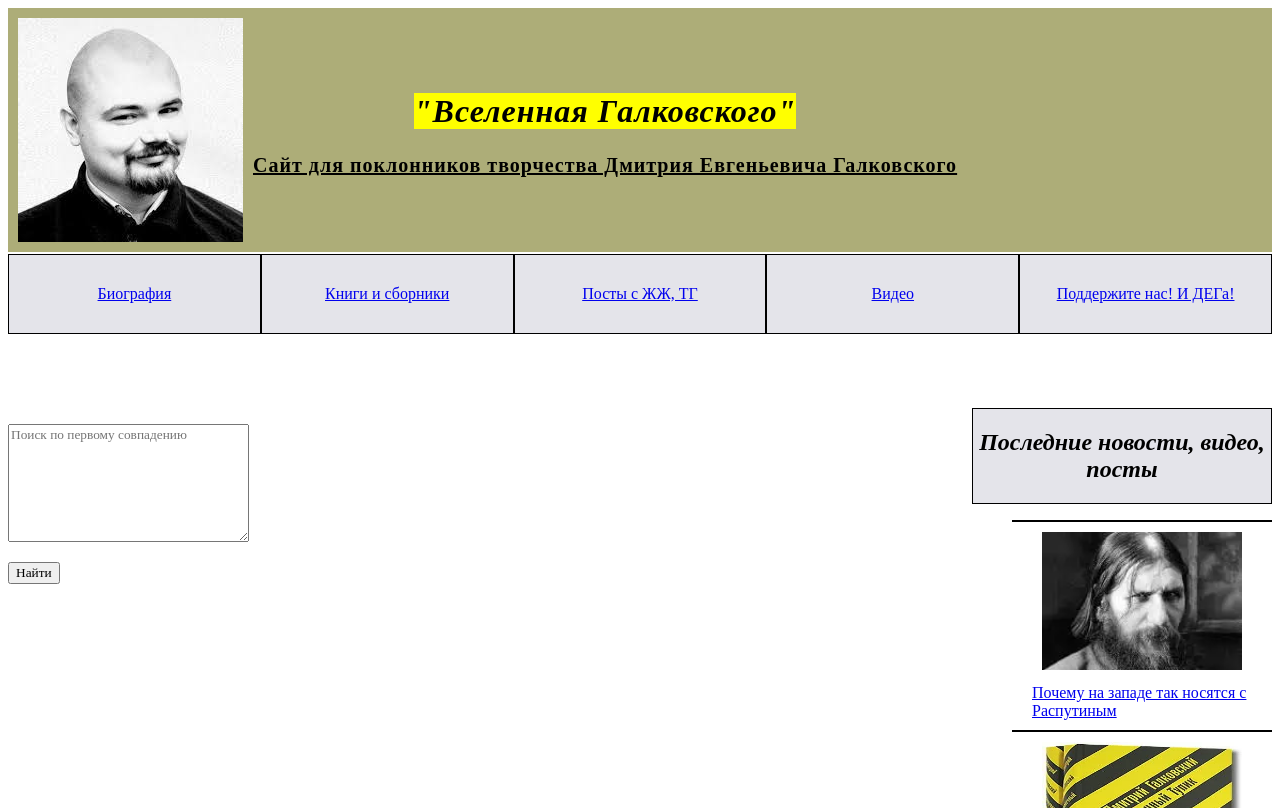
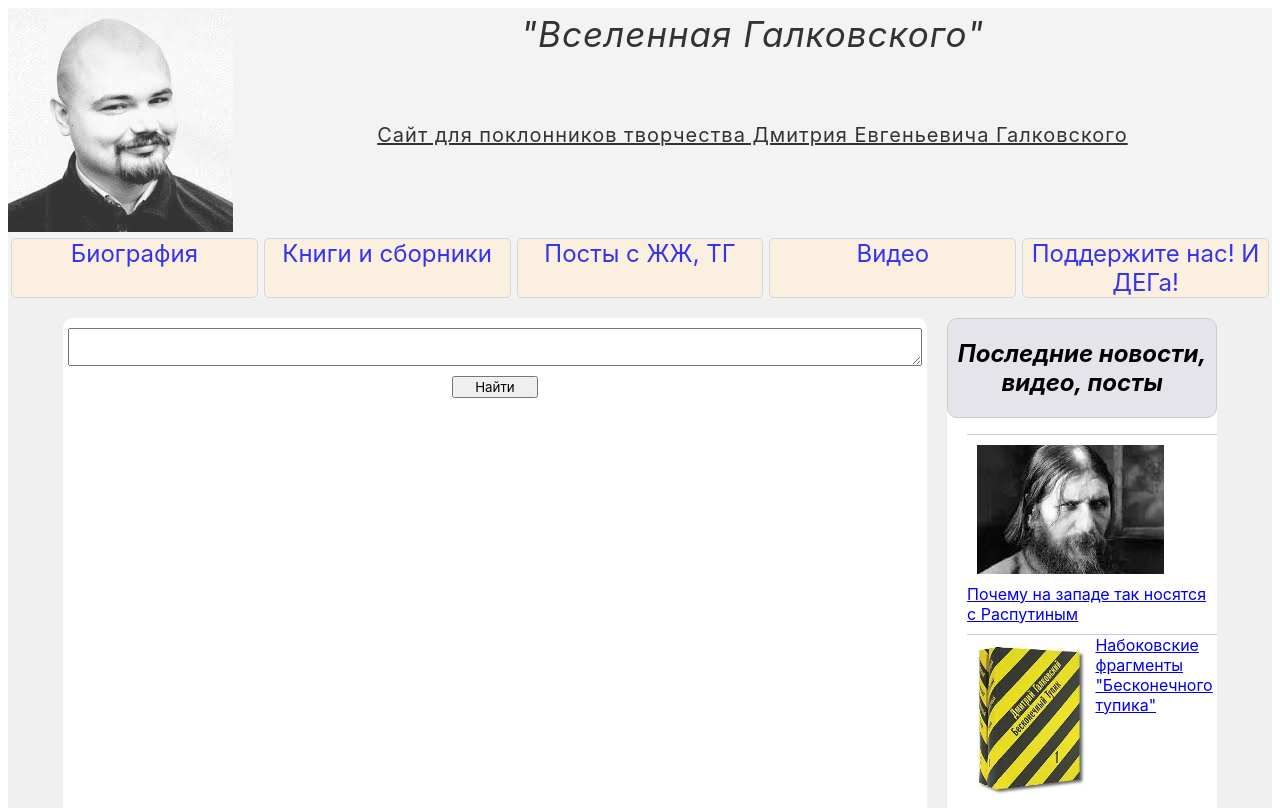
Before and after one commit to TurnTheSlayerXD/web, a plain HTML site: page index.html in a window 1280 px wide. Shown: the top 808 px of the page. Drawn offline with Linux system fonts and the light colour scheme.

Commit message:
some fixes

```diff
--- a/css/styles.css
+++ b/css/styles.css
@@ -1,67 +1,112 @@
 * {
 
-    font-family: "Times New Roman", serif;
+    font-family: -apple-system, BlinkMacSystemFont, "Segoe UI", Helvetica, Arial, sans-serif, "Apple Color Emoji", "Segoe UI Emoji", "Segoe UI Symbol"
 
 }
 
 
+:root {
+    --back_color: #F0F0F0;
+    --news_title_color: #e4e4ea;
+    --content_back_color: #FFF;
+
+    --li_border: 1px solid #ccc !important;
+}
+
 header {
     display: flex;
+
+    background-color: var(--back_color);
+    position: sticky;
+    opacity: 0.8;
+
     flex-direction: column;
-    height: 400px;
+    top: 0;
 
-
-    position: sticky;
-    top: 0;
 
     border-width: 0;
     margin-top: 0;
+
+    box-sizing: border-box;
 }
 
 header div.header_box {
-    flex: 1;
+    flex: 1 0 auto;
 
     display: flex;
-
-    background-color: rgb(173, 173, 120);
+    justify-content: center;
 
     flex-direction: row;
 }
 
-header div.header_box img {
+header nav {
+
+    height: 40%;
+    flex: 1 0 auto;
+}
 
 
-    padding: 10px;
-    margin-left: 0;
-    object-fit: fill;
+header div.header_box img {
+    object-fit: scale-down;
+
+    max-width: 20%;
+
 }
 
 header div.header_title {
+    flex: 5;
 
     text-align: center;
 
+
+    overflow: clip;
+
     letter-spacing: 1px;
 
-    padding-top: 5%;
     border-color: black;
 
+    display: flex;
+    flex-direction: column;
+}
+
+header div.header_title span.main_title {
+
+
+    font-family: "Open Sans", -apple-system, BlinkMacSystemFont, "Segoe UI", "Oxygen", "Ubuntu", "Cantarell", "Fira Sans", "Droid Sans", "Helvetica Neue", sans-serif;
+    font-size: 35px;
+    font-weight: 400;
+    line-height: 1.5;
+
+    display: inline;
+
+    line-height: ;
+    vertical-align: middle;
+
+    margin: 0;
+
+    height: 50%;
+
+
+}
+
+header div.header_title span.sub_title {
+    font-family: "Open Sans", -apple-system, BlinkMacSystemFont, "Segoe UI", "Oxygen", "Ubuntu", "Cantarell", "Fira Sans", "Droid Sans", "Helvetica Neue", sans-serif;
+    font-size: 20px;
+    font-weight: 400;
+    line-height: 1.5;
+
+    height: 50%;
 }
 
 
 ul.menu_box {
 
-    flex: 1;
-
+    margin: 0;
     display: flex;
     flex-direction: row;
     flex-wrap: wrap;
-    background-color: #e4e4ea;
 
-
-    margin-top: 2px;
-    margin-bottom: 5rem;
-
-    height: 5rem;
+    width: 100%;
 
     padding: 0;
 
@@ -70,101 +115,178 @@ ul.menu_box {
 
 li.menu_button {
 
+
+    background-color: antiquewhite;
+    font-size: 1.5rem;
+
+    margin-top: 6px;
+    margin-right: 3px;
+    margin-left: 3px;
+    text-decoration: none;
     flex: 1 200px;
 
     display: flex;
 
-    border: 1px solid black;
+    border: var(--li_border);
+    border-radius: 5px;
 
-    align-items: center;
 }
 
 li.menu_button a {
+    text-decoration: none;
     flex: 1 auto;
     text-align: center;
 }
 
+
 main {
     display: flex;
-
-    flex-wrap: wrap;
+    background-color: var(--back_color);
 }
 
-div.main_content {
-    flex: 5 50%;
+div.content {
+    background-color: var(--back_color);
+
+    flex: 5 1 1000px;
+
+    display: flex;
+    flex-wrap: wrap;
+    flex-direction: row;
+
+    align-content: center;
+
+    border: 10px solid var(--back_color);
+    border-radius: 20px;
+
 }
 
+div.sidebar {
+    flex: 1 5 auto;
+
+}
+
+
+div.main_content {
+
+    flex: 1 1 600px;
+
+    background-color: var(--content_back_color);
+    display: flex;
+
+    width: 70%;
+    padding-left: 0;
+    padding-right: 0;
+
+    padding-top: 10px;
+
+    border: 10px solid var(--back_color);
+    border-radius: 20px;
+
+    box-sizing: border-box;
+
+
+}
+
+form.main_content_search {
+    width: 100%;
+    height: 100px;
+    display: flex;
+    flex-direction: column;
+
+    padding-left: 5px;
+    padding-right: 5px;
+
+    align-items: center;
+
+}
+
+
+textarea {
+
+    width: 100%;
+    margin-bottom: 10px;
+
+    box-sizing: border-box;
+}
+
+input {
+
+    width: 10%;
+
+}
+
+
 aside {
-    flex: 2;
+
+    flex: 0.95 0;
+
+    background-color: var(--content_back_color);
+
+
+    width: 30%;
     display: flex;
     flex-direction: column;
     right: 0;
-}
 
-aside div.aside_news_title {
-    display: flex;
-
-    background-color: #e4e4ea;
-
-    flex-direction: column;
-    max-width: 300px;
-    text-align: center;
-    border: 1px solid black;
+    border: 10px solid var(--back_color);
+    border-radius: 20px;
+    box-sizing: border-box;
 
 }
 
-aside ul.aside_news_box {
+section.aside_news {
+    display: flex;
 
+
+    flex-direction: column;
+}
+
+
+div.aside_news_title {
+    display: flex;
+    border-radius: 10px;
+
+    background-color: var(--news_title_color);
+
+    flex-direction: column;
+    text-align: center;
+    border: var(--li_border);
+
+}
+
+ul.aside_news_box {
     flex: 1;
     display: flex;
     flex-direction: column;
-
-
     padding-right: 0;
+    padding-left: 20px;
 }
 
 li.aside_news_subelement {
-    border-top: 2px solid black;
-
-    align-self: flex-start;
-
+    flex-wrap: wrap;
+    border-top: var(--li_border);
     display: flex;
-
     margin-bottom: 10px;
+    overflow: clip;
+    justify-content: center;
 }
 
 
 li.aside_news_subelement a {
-
-    margin-left: 20px;
-    margin-right: 20px;
-
     border-width: 0;
     padding: 0;
 }
 
 li.aside_news_subelement a img {
     max-height: 150px;
-    object-fit: fill;
+    object-fit: scale-down;
     padding: 10px;
-}
-
-section.aside_quotes {
-
-}
-
-.aside_quotes_title {
-
-    background-color: #e4e4ea;
-
-    text-align: center;
-    border: 1px solid black;
+    float: left;
 }
 
 
-.aside_quote_gif {
-    border-top: 2px solid black;
-    padding-top: 10px;
-
-    text-align: center;
+li.aside_news_subelement img {
+    max-height: 150px;
+    object-fit: scale-down;
+    padding: 10px;
 }
--- a/index.html
+++ b/index.html
@@ -15,10 +15,12 @@
     <div class="header_box">
         <img src="imgs/фото.jfif" alt="фото Галковского">
         <div class="header_title">
-            <h1>
-                <mark><i> "Вселенная Галковского"</i></mark>
-            </h1>
-            <h2><small> <u>Сайт для поклонников творчества Дмитрия Евгеньевича Галковского</u></small></h2>
+            <span class="main_title">
+                <i> "Вселенная Галковского"</i>
+                </span>
+            <span class="sub_title">
+             <u>Сайт для поклонников творчества Дмитрия Евгеньевича Галковского</u>
+            </span>
         </div>
     </div>
 
@@ -34,20 +36,36 @@
     </nav>
 </header>
 
+
 <main>
+
+
+    <div class="sidebar"></div>
+
+    <div class="content">
 
         <div class="main_content">
 
-        <form method="get" autocomplete="on">
-            <p>
+            <form class="main_content_search" method="get" autocomplete="on">
                 <label for="search"> </label>
-                <textarea name="search" id="search" placeholder="Поиск по первому совпадению" maxlength="200" cols="30"
-                          rows="7"></textarea>
-            </p>
-            <p>
+                <textarea name="search" id="search"
+                          placeholder="Поиск по первому совпадению">
+                    </textarea>
                 <input type="submit" value="Найти">
-            </p>
             </form>
+
+            <div class="table_box">
+
+                <div class='table_header'>
+                </div>
+                <div>
+                </div>
+
+
+
+            </div>
+
+
         </div>
 
         <aside>
@@ -57,20 +75,20 @@
                 </div>
                 <ul class="aside_news_box">
                     <li class="aside_news_subelement">
-
                         <a href="//t.me/galkovskygram/594">
-                        <img src="imgs/Распутин.webp" alt="Фото распутина" width="200">
+                            <img src="imgs/Распутин.webp" alt="Фото распутина">
                             Почему на западе так носятся с Распутиным
                         </a>
                     </li>
                     <li class="aside_news_subelement">
                         <a href="https://t.me/galkovskygram/592">
-                        <img src="imgs/бесконечный%20тупик.webp" alt="Фото книги" width="200">
-                        Набоковские фрагменты "Бесконечного тупика" </a>
+                            <img src="imgs/бесконечный%20тупик.webp" alt="Фото книги">
+                            Набоковские фрагменты "Бесконечного тупика"
+                        </a>
                     </li>
                     <li class="aside_news_subelement">
                         <a href="https://t.me/galkovskygram/587">
-                        <img src="imgs/Крылов.jpg" alt="Фото Крылова" width="200">
+                            <img src="imgs/Крылов.jpg" alt="Фото Крылова">
                             Мое мнение о Крылове не поменялось.
                             Я нигде не писал, что он... <br/>
                         </a>
@@ -78,12 +96,15 @@
                 </ul>
             </section>
 
-        <section class="aside_quotes">
-            <div class="aside_quotes_title">
+            <section class="aside_news">
+                <div class="aside_news_title">
                     <h2>
                         <em>Лучшие цитаты:</em>
                     </h2>
                 </div>
+
+                <ul class="aside_news_box">
+                    <li class="aside_news_subelement">
                         <blockquote>
                             "Христианство
                             это миф касты могильщиков большого
@@ -91,29 +112,34 @@
                             в монорелигию в результате государственного переворота."
                             <br/>-- Дмитрий Евгеньевич Галковский
                         </blockquote>
-            <div class="aside_quote_gif">
-                <img width="200" src="gifs/sticker.gif" alt="Гифка">
-            </div>
-            <div class="aside_quote_gif">
+                    </li>
+                    <li class="aside_news_subelement">
+                        <img src="gifs/sticker.gif" alt="Гифка">
+                    </li>
+                    <li class="aside_news_subelement">
+                        <img src="gifs/sticker2.gif" alt="Гифка">
+                    </li>
 
-                <img width="200" src="gifs/sticker2.gif" alt="Гифка">
-            </div>
+                    <li class="aside_news_subelement">
 
-            <div class="aside_quote_gif">
+                        <img src="gifs/sticker3.gif" alt="Гифка">
+                    </li>
 
-                <img width="200" src="gifs/sticker3.gif" alt="Гифка">
-            </div>
+                    <li class="aside_news_subelement">
+                        <img src="gifs/sticker4.gif" alt="Гифка">
+                    </li>
 
-            <div class="aside_quote_gif">
-                <img width="200" src="gifs/sticker4.gif" alt="Гифка">
-            </div>
-
+                </ul>
             </section>
 
         </aside>
+    </div>
+    <div class="sidebar"></div>
 
 
 </main>
+
+
 <footer>
     <p><a href="/license">Лицензионное соглашение</a>
         Copyright © 2024. GalkovskyUniverse.com</p>
```
Lines whose indentation alone changed are shown as unchanged.
